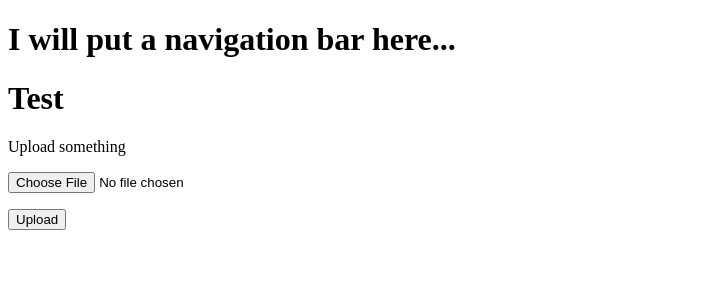
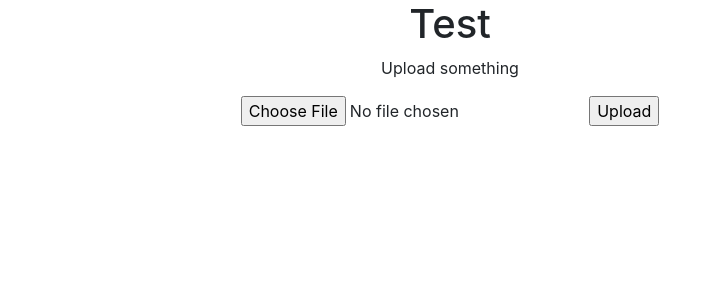
Before and after one commit to joaquinmenendez/Authenticator, a Flask app: page /test in a window 1280 px wide. Shown: the top 300 px of the page, without its empty margins (0-714 px from the left). Run offline with Flask 2, Linux system fonts and the light colour scheme; some libraries are stand-ins or nearby versions.

Commit message:
modifying aesthetics

```diff
--- a/GCS_App/templates/home.html
+++ b/GCS_App/templates/home.html
@@ -2,7 +2,7 @@
 {% block title %} <title> Authentificator </title> {% endblock title %}
 
 {% block content %}
-    <h2 style="text-align: center; color: #16167f; font-size:35px "><strong>Welcome to Authentificator!</a></strong></h2>\
+    <h2 style="text-align: center; color: #16167f; font-size:35px "><strong>Welcome to Authentificator!</a></strong></h2>
 	<p style="text-align: center; font-size:25px "> Authentificator is a framework to train and deploy customized face recognition algorithms in an easy and fast way.</p>
     <p style="text-align: center; font-size:25px "> You can use Authentificator to identify your team members and share the appropriate access rights to keep your business safe.</p>
 	<p style="text-align: center; font-size:25px ">
@@ -17,5 +17,4 @@
         </button>
     </form>
 
-
 {% endblock content %}
--- a/GCS_App/templates/layout.html
+++ b/GCS_App/templates/layout.html
@@ -1,12 +1,48 @@
 <!DOCTYPE html>
-<html>
+<html lang="en">
 <head>
-    <h1>
-        I will put a navigation bar here...
-    </h1>
-    {% block title %}{% endblock title %}
+    <title>Authentificator</title>
+    <!-- Required meta tags -->
+    <meta charset="utf-8">
+    <meta name="viewport" content="width=device-width, initial-scale=1, shrink-to-fit=no">
+
+    <!-- Bootstrap CSS -->
+    <link rel="stylesheet" href="https://maxcdn.bootstrapcdn.com/bootstrap/4.0.0/css/bootstrap.min.css" integrity="sha384-Gn5384xqQ1aoWXA+058RXPxPg6fy4IWvTNh0E263XmFcJlSAwiGgFAW/dAiS6JXm" crossorigin="anonymous">
 </head>
+<body>
+    <header class="site-header">
+         <nav class="navbar navbar-expand-md navbar-dark fixed-top">
+            <div class="container">
+                <a class="navbar-brand mr-3" href="/"> Authentificator </a>
+                <button class="navbar-toggler" type="button" data-toogle="collapse" data-target="#navbarToggle" aria-controls="navbarToggle" aria-expanded="false" aria-label="Toggle navigation">
+                    <span class="navbar-toggler-icon"></span>
+                </button>
+                <div class="collapse navbar-collapse" id="navbarToggle">
+                    <div class="navbar-nav mr-auto">
+                        <a class="nav-item nav-link" href="/train">Train</a>
+                        <a class="nav-item nav-link" href="/test">Test</a>
+                    </div>
+                    <!-- Navbar Right Side -->
+                    <div class="navbar-nav">
+                        <a class="nav-item nav-link" href="/about">About us</a>
+                    </div>
+                </div>
+            </div>
+        </nav>
+    </header>
+<main role="main" class="container">
+      <div class="row">
+        <div class="col-md-8">
+          {% block title %}{% endblock title %}
+          {% block content %}{% endblock %}
+        </div>
+        </div>
+</main>
 
-    {% block content %} {% endblock content %}
-
+    <!-- Optional JavaScript -->
+    <!-- jQuery first, then Popper.js, then Bootstrap JS -->
+    <script src="https://code.jquery.com/jquery-3.2.1.slim.min.js" integrity="sha384-KJ3o2DKtIkvYIK3UENzmM7KCkRr/rE9/Qpg6aAZGJwFDMVNA/GpGFF93hXpG5KkN" crossorigin="anonymous"></script>
+    <script src="https://cdnjs.cloudflare.com/ajax/libs/popper.js/1.12.9/umd/popper.min.js" integrity="sha384-ApNbgh9B+Y1QKtv3Rn7W3mgPxhU9K/ScQsAP7hUibX39j7fakFPskvXusvfa0b4Q" crossorigin="anonymous"></script>
+    <script src="https://maxcdn.bootstrapcdn.com/bootstrap/4.0.0/js/bootstrap.min.js" integrity="sha384-JZR6Spejh4U02d8jOt6vLEHfe/JQGiRRSQQxSfFWpi1MquVdAyjUar5+76PVCmYl" crossorigin="anonymous"></script>
+</body>
 </html>
--- a/GCS_App/templates/test.html
+++ b/GCS_App/templates/test.html
@@ -1,8 +1,19 @@
 {% extends "layout.html" %}
-{% block title %} <h1> Test </h1> {% endblock title %}
+
+{% block title %} <center>
+                    <h1> Test </h1>
+                  </center>
+{% endblock title %}
 
 {% block content %}
+    <center>
     <p>Upload something</p>
+
+    <form method="post" action="/test" enctype="multipart/form-data">
+        <dl>
+            <p>
+                <input type="file" name="file" autocomplete="off" required>
+                <input type="submit" value="Upload">
                 <p>
                     {% with messages = get_flashed_messages() %}
                     {% if messages %}
@@ -14,23 +25,17 @@
                     {% endif %}
                     {% endwith %}
                 </p>
-<form method="post" action="/test" enctype="multipart/form-data">
-    <dl>
-		<p>
-			<input type="file" name="file" autocomplete="off" required>
             </p>
         </dl>
-    <p>
-		<input type="submit" value="Upload">
-	</p>
+
     </form>
 
         {% if posts["file"] %}
-    <img src="{{posts["path"]}}" alt="Image selected"/>
         <form>
         <button formaction="/output">Test this photo!</button>
         </form>
+        <br>
+        <img src="{{posts["path"]}}" alt="Image selected" ; width="400" height="400"/>
         {% endif %}
-
-
+    </center>
 {% endblock content %}
```
Also changed, not shown: GCS_App/templates/train.html (+34 -8 lines). Lines whose indentation alone changed are shown as unchanged.
